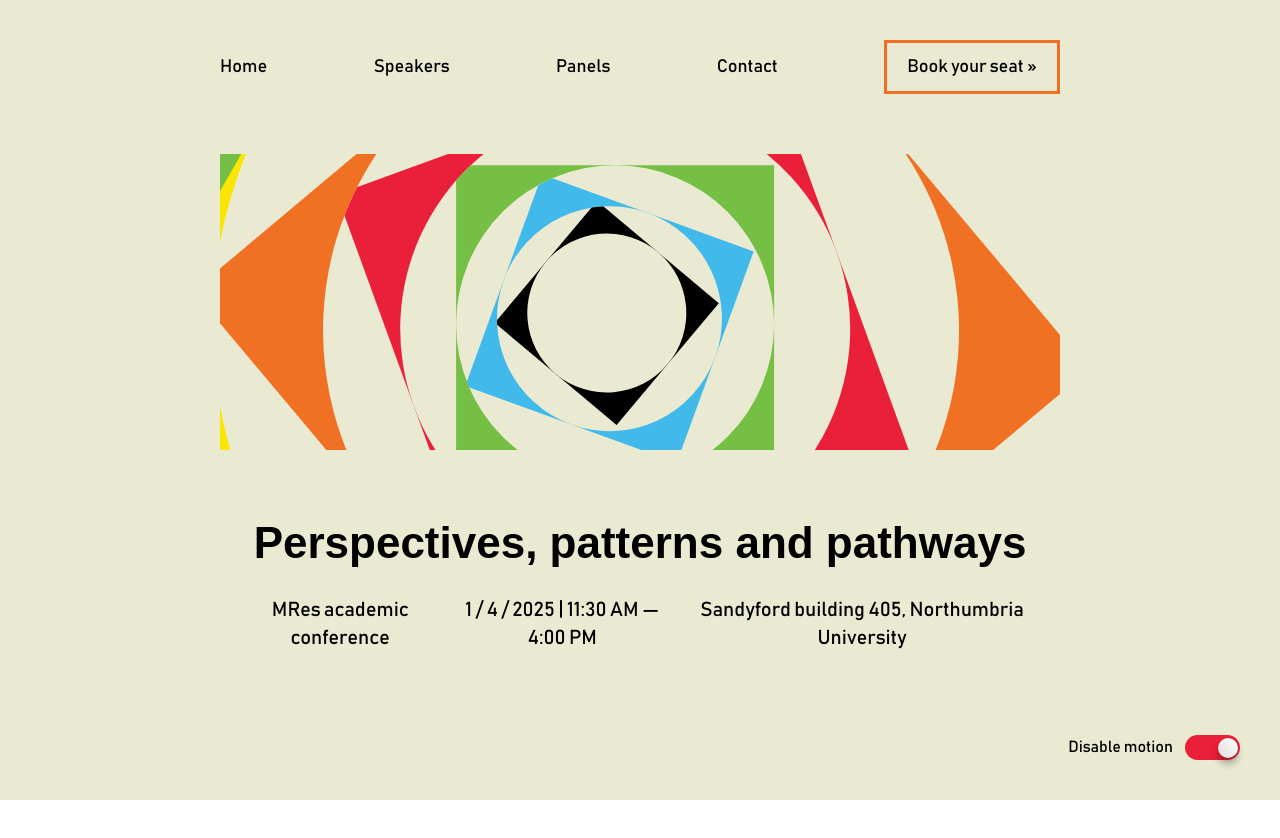
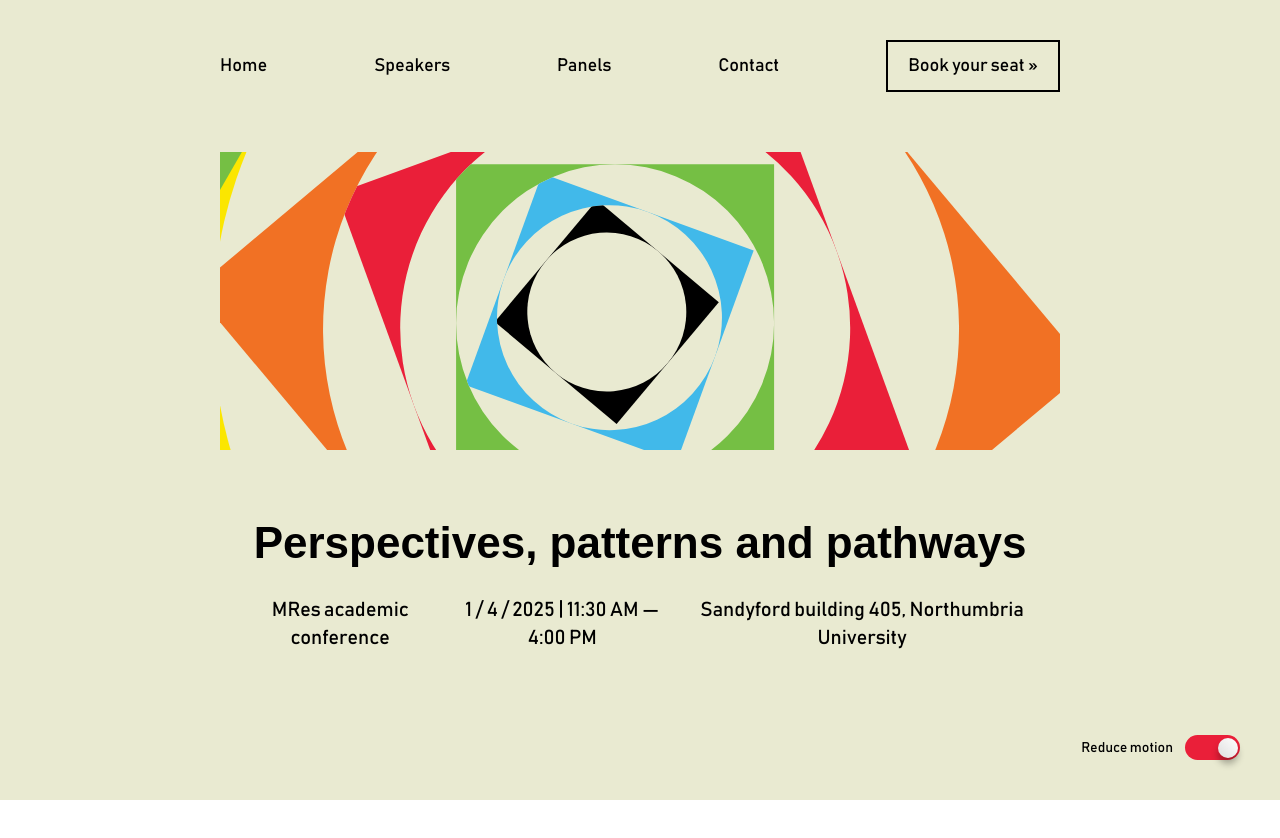
Before and after one commit to Lossmeril/perspectives-patterns-pathways, a Next.js app: page / in a window 1280 px wide. Shown: the top 838 px of the page. Built offline with nearby package versions, Linux system fonts and the light colour scheme; a web font is replaced by a local one.

Commit message:
style: minor fixes

```diff
--- a/app/globals.css
+++ b/app/globals.css
@@ -71,15 +71,16 @@ nav a:last-of-type {
   overflow: hidden;
   position: relative;
   padding: 10px 20px;
-  border: 3px solid var(--orange);
+  border: 2px solid black;
   color: black;
   transition: all 0.25s ease-in-out;
 }
 
 nav a:last-of-type:hover {
-  border: 3px solid var(--orange);
-  background-color: var(--orange);
+  border: 2px solid var(--red);
+  background-color: var(--red);
   transform: scale(1.05);
+  color: var(--beige);
 }
 
 .check {
--- a/components/heroBanner.tsx
+++ b/components/heroBanner.tsx
@@ -146,7 +146,7 @@ const HeroBanner: React.FC<HeroBannerProps> = ({
           </PatternBlock>
         </PatternBlock>
       </div>
-      <div className="fixed bottom-10 right-10 flex flex-row-reverse gap-3">
+      <div className="fixed bottom-10 right-10 flex flex-row-reverse items-center gap-3">
         <div className="check">
           <input
             id="check"
@@ -156,7 +156,7 @@ const HeroBanner: React.FC<HeroBannerProps> = ({
           />
           <label htmlFor="check"></label>
         </div>
-        <p>Disable motion</p>
+        <p className="text-sm">Reduce motion</p>
       </div>
     </>
   );
--- a/components/navbar.tsx
+++ b/components/navbar.tsx
@@ -25,7 +25,7 @@ const Navbar = () => {
             href={item.link}
             target={item.blank ? "_blank" : ""}
           >
-            <p className="navbar-link text-lg">{item.text}</p>
+            <p className="navbar-link text-md xl:text-lg">{item.text}</p>
           </Link>
         ))}
       </nav>
```
